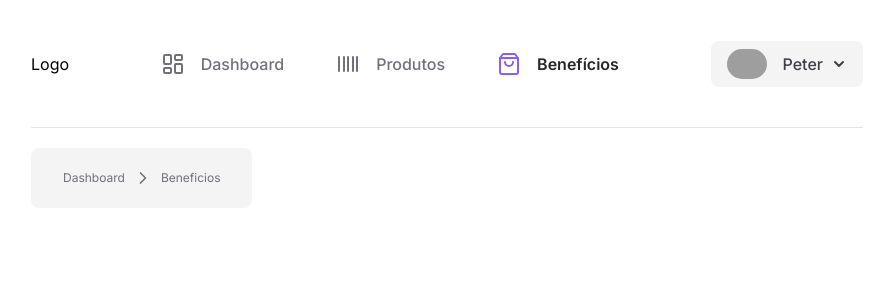
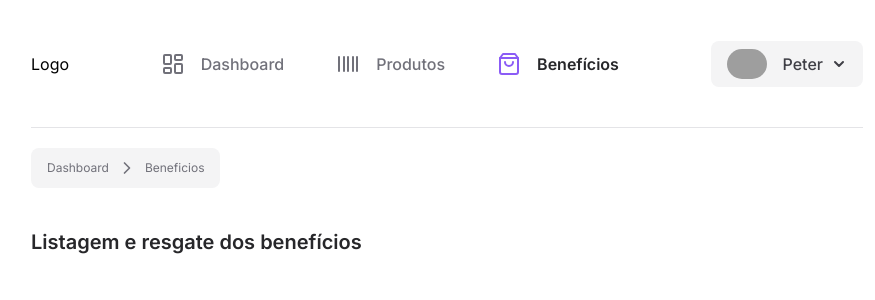
Before and after one commit to samsepi0ldev/education-troca-eco, a Next.js app: page /dashboard/beneficios in a window 1280 px wide. Shown: the top 300 px of the page, without its empty margins (193-1068 px from the left). Built offline with nearby package versions, Linux system fonts and the light colour scheme; grey boxes are pictures that could not be loaded.

Commit message:
feat: add headings in pages

```diff
--- a/src/app/dashboard/beneficios/page.tsx
+++ b/src/app/dashboard/beneficios/page.tsx
@@ -1,10 +1,14 @@
+import { Heading } from '@/components/heading'
 import { Navigation } from '@/components/navigation'
 
 export default function Benefits () {
   return (
     <div className='pt-5'>
-      <div className='w-fit rounded-lg bg-zinc-100 px-4 py-2.5 flex items-center justify-center gap-2 text-zinc-500'>
-        <Navigation />
+      <Navigation />
+      <div className='mt-10'>
+        <Heading>
+          Listagem e resgate dos benefícios
+        </Heading>
       </div>
     </div>
   )
--- a/src/app/dashboard/produtos/page.tsx
+++ b/src/app/dashboard/produtos/page.tsx
@@ -1,10 +1,14 @@
+import { Heading } from '@/components/heading'
 import { Navigation } from '@/components/navigation'
 
 export default function Products () {
   return (
     <div className='pt-5'>
-      <div className='w-fit rounded-lg bg-zinc-100 px-4 py-2.5 flex items-center justify-center gap-2 text-zinc-500'>
-        <Navigation />
+      <Navigation />
+      <div className='mt-10'>
+        <Heading>
+          Listagem e cadastro de produtos
+        </Heading>
       </div>
     </div>
   )
```
